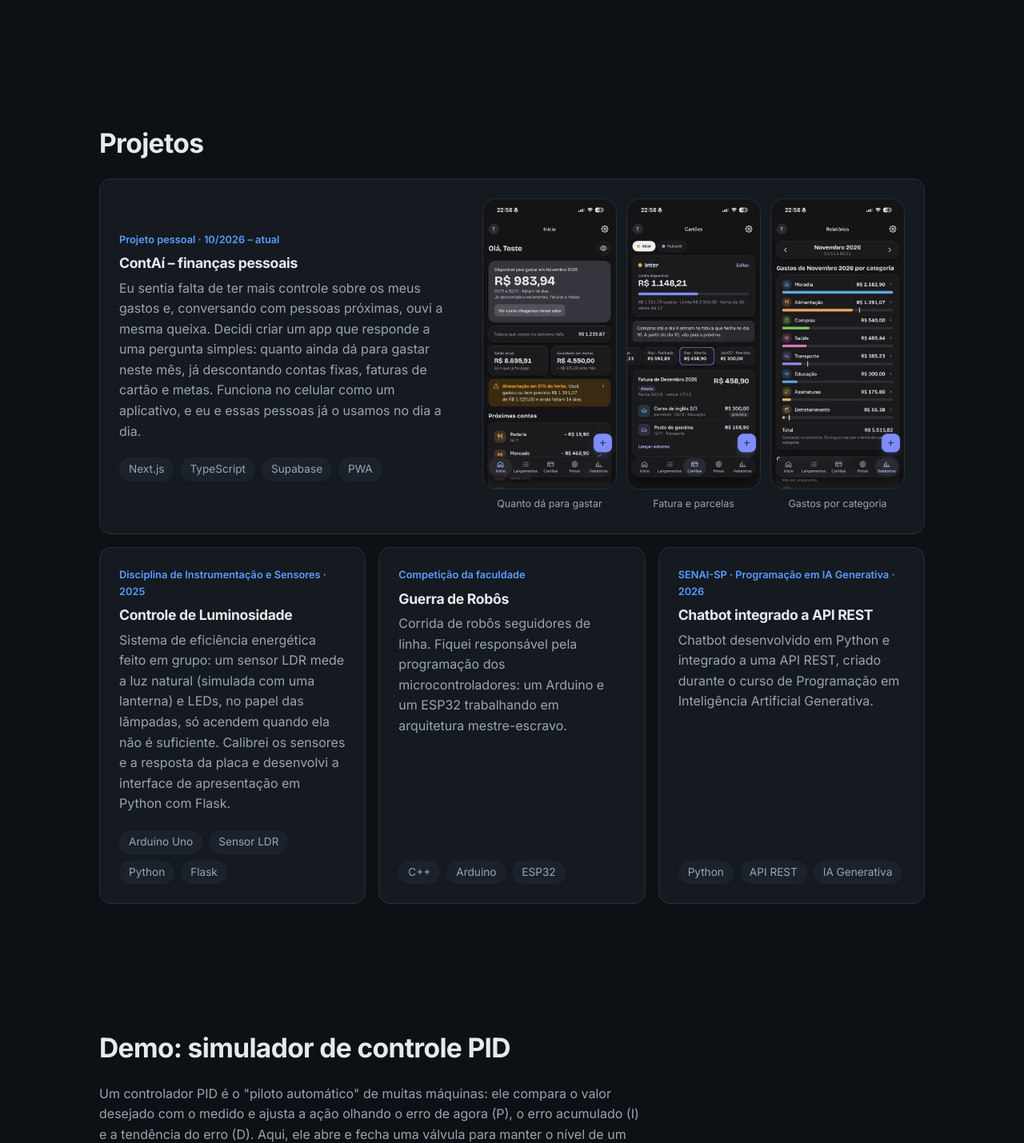
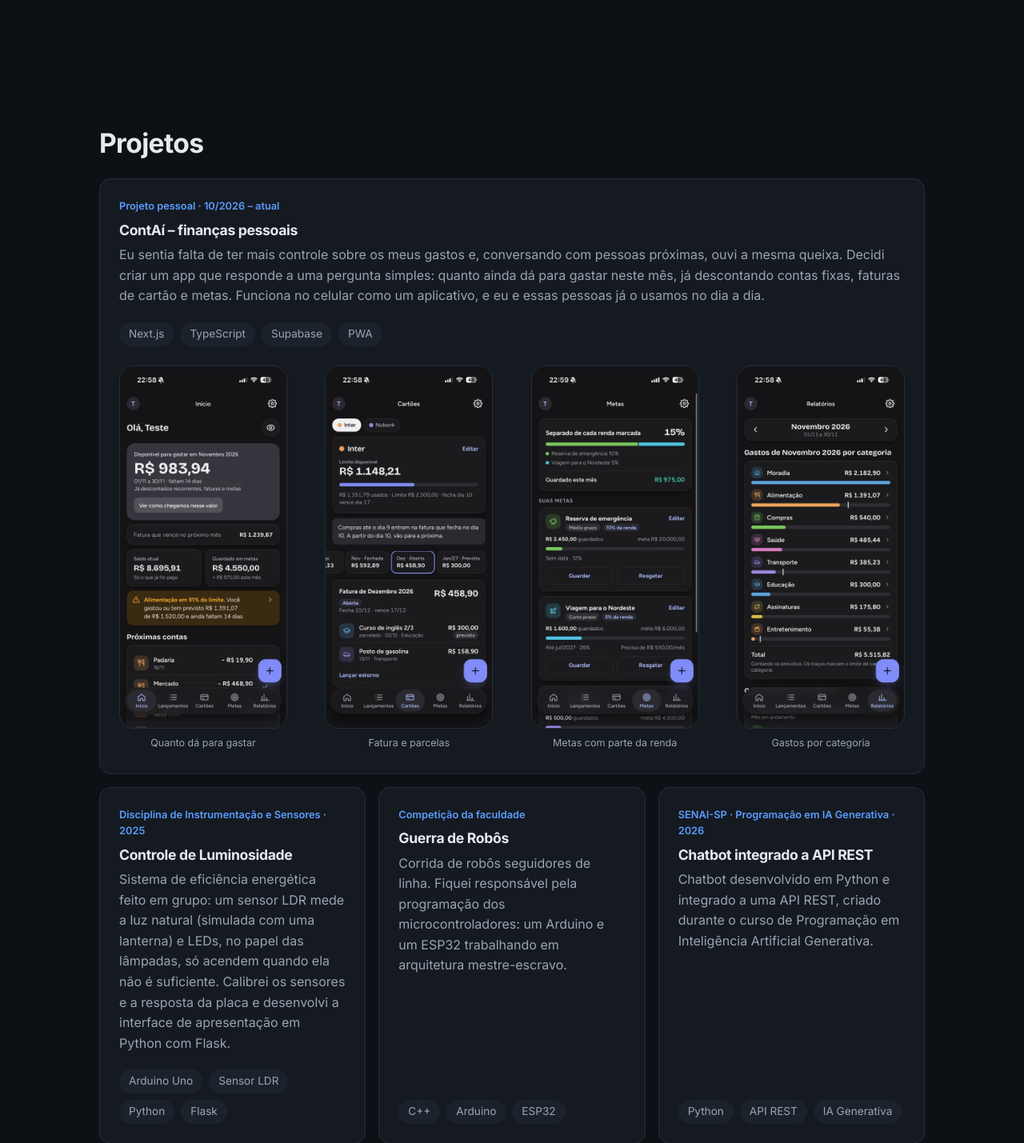
Before and after one commit to lucas-moreira-araujo/siteTeste, a Flask app: page / in a window 1280 px wide. Shown: the part 2705-4134 px from the top of the page at 80% size. Run offline with Flask 3, Linux system fonts and the light colour scheme.

Commit message:
Inclui a tela de Metas do ContAí e põe as telas abaixo do texto
Co-Authored-By: Claude Fable 5.2 <noreply@anthropic.com>
Claude-Session: https://claude.ai/code/session_01RNDhmaoR1SUMx5ZntkpktU

```diff
--- a/public/css/style.css
+++ b/public/css/style.css
@@ -479,7 +479,7 @@ a {
     flex-direction: column;
 }
 
-/* Projeto em destaque: ocupa a linha toda, com as telas do app ao lado do texto. */
+/* Projeto em destaque: ocupa a linha toda, com as telas do app abaixo do texto. */
 .projeto-destaque {
     grid-column: 1 / -1;
     gap: 1.5rem;
@@ -533,18 +533,17 @@ a {
 }
 
 @media (min-width: 900px) {
-    .projeto-destaque {
-        flex-direction: row;
-        align-items: center;
-        gap: 2rem;
+    /* Quatro telas lado a lado, abaixo do texto, sem rolagem. */
+    .telas {
+        justify-content: space-between;
+        gap: 1rem;
+        overflow: visible;
     }
 
-    .projeto-texto {
-        flex: 1;
-    }
-
-    .telas {
-        overflow: visible;
+    .telas li {
+        flex: 1 1 0;
+        width: auto;
+        max-width: 210px;
     }
 
     /* Com o destaque em cima, os outros três projetos cabem em uma linha. */
--- a/templates/index.html
+++ b/templates/index.html
@@ -281,6 +281,13 @@
                         </li>
                         <li>
                             <figure>
+                                <img src="/img/contai/metas.webp" width="480" height="1044" loading="lazy"
+                                     alt="Tela de metas do ContAí com a parte da renda separada para cada meta e o progresso de cada uma">
+                                <figcaption>Metas com parte da renda</figcaption>
+                            </figure>
+                        </li>
+                        <li>
+                            <figure>
                                 <img src="/img/contai/relatorios.webp" width="480" height="1044" loading="lazy"
                                      alt="Tela de relatórios do ContAí com os gastos do mês por categoria e o limite de cada uma">
                                 <figcaption>Gastos por categoria</figcaption>
```
Also changed, not shown: public/img/contai/metas.webp (added).
